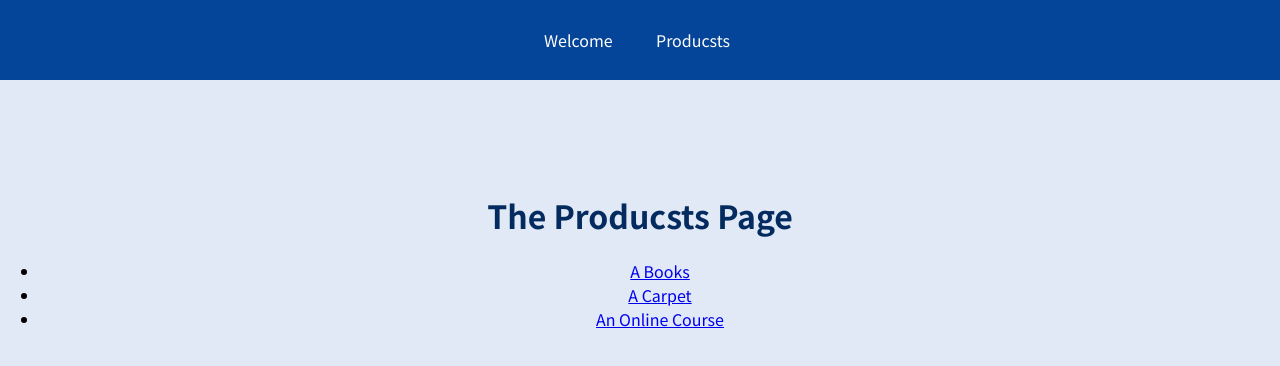
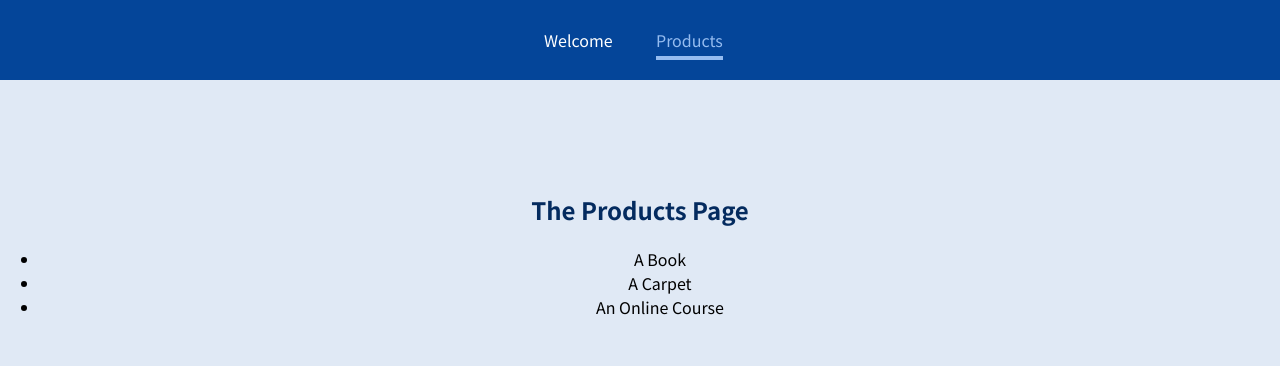
Before and after one commit to ShakiLhossain900/React-router-with-max, a React (Create React App) app: page /products in a window 1280 px wide. Shown: the top 366 px of the page. Built offline with nearby package versions, Linux system fonts and the light colour scheme.

Commit message:
new code added react router dom v5:

```diff
--- a/package.json
+++ b/package.json
@@ -8,7 +8,7 @@
     "@testing-library/user-event": "^13.5.0",
     "react": "^18.2.0",
     "react-dom": "^18.2.0",
-    "react-router-dom": "^6.4.2",
+    "react-router-dom": "^5.2.0",
     "react-scripts": "5.0.1",
     "web-vitals": "^2.1.4"
   },
--- a/src/App.js
+++ b/src/App.js
@@ -1,25 +1,31 @@
-import { Route, Routes } from "react-router-dom";
-import Welcome from "./pages/Welcome";
-import Producsts from "./pages/Producsts";
-import React from "react";
-import MainHeader from "./components/MainHeader";
-import ProductDetail from "./pages/ProductDetail";
+import { Route } from 'react-router-dom';
+
+import Welcome from './pages/Welcome';
+import Products from './pages/Products';
+import ProductDetail from './pages/ProductDetail';
+import MainHeader from './components/MainHeader';
+
 function App() {
   return (
-    <React.Fragment>
+    <div>
       <MainHeader />
       <main>
-        <Routes>
-          <Route path="/welcome" element={<Welcome />} />
-          <Route path="/products" exact element={<Producsts />} />
-          <Route
-            path="/products/:productId"
-            element={<ProductDetail />}
-          />
-        </Routes>
+        <Route path='/welcome'>
+          <Welcome />
+        </Route>
+        <Route path='/products'>
+          <Products />
+        </Route>
+        <Route path='/product-detail/:productId'>
+          <ProductDetail />
+        </Route>
       </main>
-    </React.Fragment>
+    </div>
   );
 }
 
 export default App;
+
+// our-domain.com/welcome => Welcome Component
+// our-domain.com/products => Products Component
+// our-domain.com/product-detail/a-book
--- a/src/components/MainHeader.js
+++ b/src/components/MainHeader.js
@@ -1,19 +1,20 @@
-import React from "react";
-import { NavLink } from "react-router-dom";
-import classes from "./MainHeader.module.css";
+import { NavLink } from 'react-router-dom';
+
+import classes from './MainHeader.module.css';
+
 const MainHeader = () => {
   return (
     <header className={classes.header}>
       <nav>
         <ul>
           <li>
-            <NavLink activeClassName={classes.active} to="/welcome">
+            <NavLink activeClassName={classes.active} to='/welcome'>
               Welcome
             </NavLink>
           </li>
           <li>
-            <NavLink activeClassName={classes.active} to="products">
-              Producsts
+            <NavLink activeClassName={classes.active} to='/products'>
+              Products
             </NavLink>
           </li>
         </ul>
--- a/src/index.css
+++ b/src/index.css
@@ -1,3 +1,4 @@
+
 @import url('https://fonts.googleapis.com/css2?family=Noto+Sans+JP:wght@400;700&display=swap');
 
 * {
--- a/src/index.js
+++ b/src/index.js
@@ -1,33 +1,12 @@
-// import ReactDOM from "react-dom";
-// import { BrowserRouter } from "react-router-dom";
+import ReactDOM from 'react-dom/client';
+import { BrowserRouter } from 'react-router-dom';
 
-// import "./index.css";
-// import App from "./App";
+import './index.css';
+import App from './App';
 
-// ReactDOM.render(
-//   <BrowserRouter>
-//     <App />
-//   </BrowserRouter>,
-//   document.getElementById("root")
-// );
-
-
-
-
-//CHANGE TO REACT 18
-
-import React from "react";
-import ReactDOM from "react-dom/client";
-import { BrowserRouter } from "react-router-dom";
-
-import "./index.css";
-import App from "./App";
-
-const root = ReactDOM.createRoot(document.getElementById("root"));
+const root = ReactDOM.createRoot(document.getElementById('root'));
 root.render(
-  <React.StrictMode>
-    <BrowserRouter>
-      <App />
-    </BrowserRouter>
-  </React.StrictMode>
+  <BrowserRouter>
+    <App />
+  </BrowserRouter>
 );
--- a/src/pages/Producsts.js
+++ /dev/null
@@ -1,23 +0,0 @@
-import React from "react";
-import { Link } from "react-router-dom";
-
-const Producsts = () => {
-  return (
-    <div>
-      <h1>The Producsts Page</h1>
-      <ul>
-        <li>
-          <Link to="/products/p1">A Books</Link>
-        </li>
-        <li>
-          <Link to="/products/p2">A Carpet</Link>
-        </li>
-        <li>
-          <Link to="/products/p3">An Online Course</Link>
-        </li>
-      </ul>
-    </div>
-  );
-};
-
-export default Producsts;
--- /dev/null
+++ b/src/pages/Products.js
@@ -0,0 +1,14 @@
+const Products = () => {
+  return (
+    <section>
+      <h1>The Products Page</h1>
+      <ul>
+        <li>A Book</li>
+        <li>A Carpet</li>
+        <li>An Online Course</li>
+      </ul>
+    </section>
+  );
+};
+
+export default Products;
--- a/src/pages/Welcome.js
+++ b/src/pages/Welcome.js
@@ -1,19 +1,5 @@
-import React from 'react';
-import { Route,Routes } from 'react-router-dom';
+const Welcome = () => {
+    return <h1>The Welcome Page</h1>;
+  };
 
-const welcome = () => {
-    return (
-        <div>
-            <h1>The Welcome Page</h1>
-            <Routes>
-                <Route path="/welcome/new-user" >
-                 <p> there is some text</p>
-                </Route>
-            </Routes>
-        </div>
-    );
-};
-
-export default welcome;
-
-//..// nested routing can not working    --->>>>>>>> module 10
+  export default Welcome;
```
Also changed, not shown: 1 other file (tests, documents, lock files or other folders).
